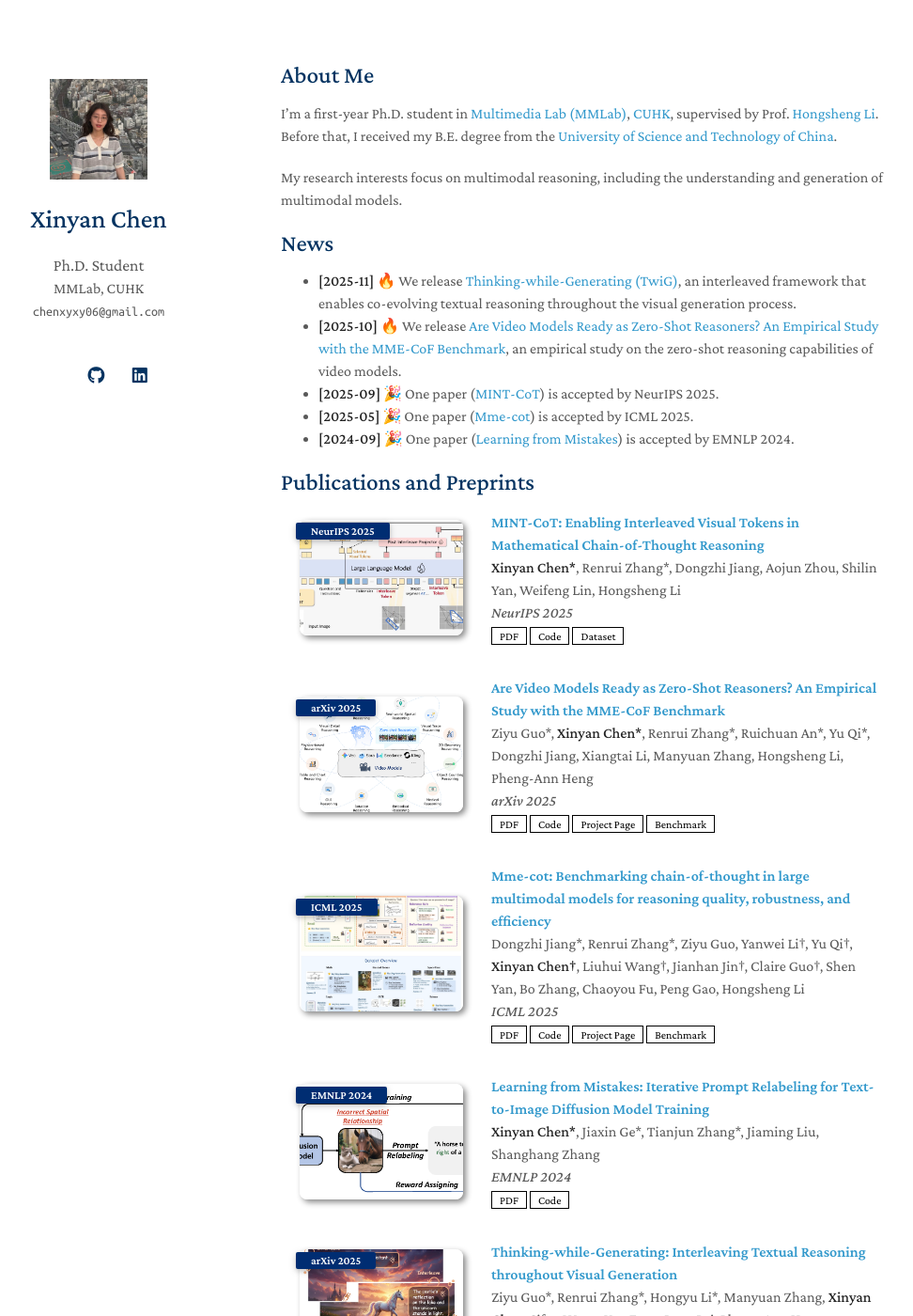
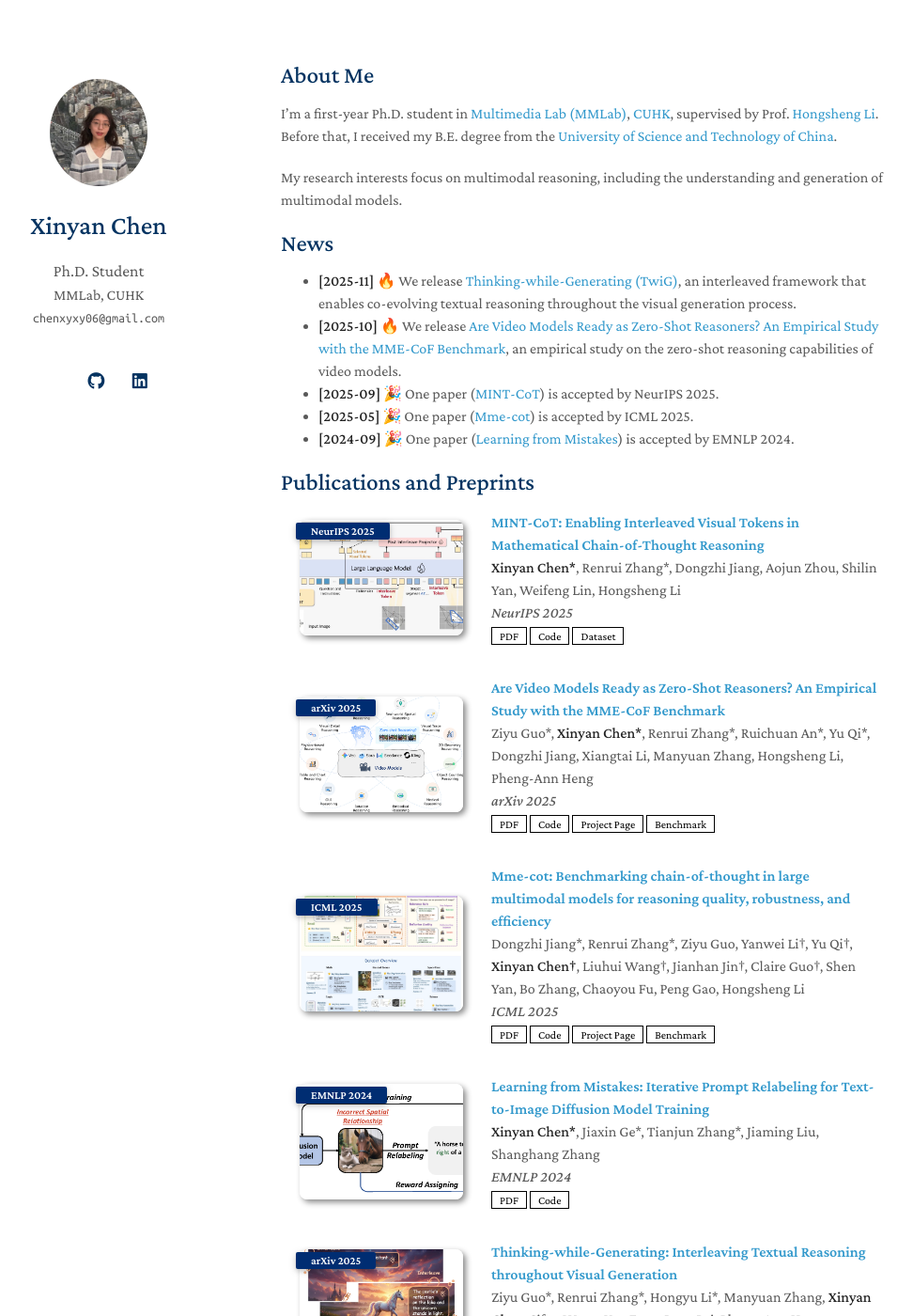
Before and after one commit to xinyan-cxy/xinyan-cxy.github.io, a Jekyll site: the page built from index.md, in a window 1280 px wide and 1400 px high. Shown: the whole window at 94% size, without its empty margins (171-1143 px from the left). Built offline with Jekyll 4.4.1, drawn with Linux system fonts in a browser that asks for light colours; a style sheet for code colours, icons or effects is not loaded; our own code applies the rules of GitHub Pages for plain Markdown files.

Commit message:
Update avatar

```diff
--- a/_config.yml
+++ b/_config.yml
@@ -19,7 +19,7 @@ linkedin: https://www.linkedin.com/in/xinyan-chen-b79678338/
 
 # Images (e.g., your profile picture and your website's favicon)
 # "favicon" and "favicon_dark" are used for the light and dark modes, respectively.
-avatar: ./assets/img/photo1.jpg
+avatar: ./assets/img/photo2.jpg
 favicon: ./assets/img/favicon1.png
 favicon_dark: ./assets/img/favicon1-dark.png
 
--- a/_sass/minimal-light-no-dark-mode.scss
+++ b/_sass/minimal-light-no-dark-mode.scss
@@ -160,7 +160,7 @@ papertitle {
     }
 
     .image.avatar {
-      border-radius: 0;
+      border-radius: 100%;
     }
 
       .image.avatar:before {
@@ -168,7 +168,7 @@ papertitle {
       }
 
       .image.avatar img {
-        border-radius: 0;
+        border-radius: 100%;
         width: 45%;
         padding: 20px;
         // border: 1px solid #ddd;
@@ -420,7 +420,7 @@ footer {
 
 
    .image.avatar img {
-        border-radius: 0;
+        border-radius: 100%;
         width: 117px;
         padding:20px;
       }
@@ -476,7 +476,7 @@ footer {
   }
 
   .image.avatar img {
-      border-radius: 0;
+      border-radius: 100%;
       width: 95px;
       padding:20px;
   }
--- a/_sass/minimal-light.scss
+++ b/_sass/minimal-light.scss
@@ -207,7 +207,7 @@ papertitle {
     }
 
     .image.avatar {
-      border-radius: 0;
+      border-radius: 100%;
     }
 
       .image.avatar:before {
@@ -215,7 +215,7 @@ papertitle {
       }
 
       .image.avatar img {
-        border-radius: 0;
+        border-radius: 100%;
         width: 45%;
         padding: 20px;
         // border: 1px solid #ddd;
@@ -499,7 +499,7 @@ footer {
 
 
    .image.avatar img {
-        border-radius: 0;
+        border-radius: 100%;
         width: 117px;
         padding:20px;
       }
@@ -555,7 +555,7 @@ footer {
   }
 
   .image.avatar img {
-      border-radius: 0;
+      border-radius: 100%;
       width: 95px;
       padding:20px;
   }
--- a/html_source_file/assets/css/style-no-dark-mode.css
+++ b/html_source_file/assets/css/style-no-dark-mode.css
@@ -58,7 +58,7 @@ papertitle { font-weight: 600; font-size: 100%; }
 
 .image.avatar:before { display: none; }
 
-.image.avatar img { border-radius: 0%; width: 45%; padding: 20px; }
+.image.avatar img { border-radius: 100%; width: 45%; padding: 20px; }
 
 #header .image.avatar { margin: 0 0 1em 0; width: 8.00em; }
 
--- a/html_source_file/assets/css/style.css
+++ b/html_source_file/assets/css/style.css
@@ -67,7 +67,7 @@ papertitle { font-weight: 600; font-size: 100%; }
 
 .image.avatar:before { display: none; }
 
-.image.avatar img { border-radius: 0%; width: 45%; padding: 20px; }
+.image.avatar img { border-radius: 100%; width: 45%; padding: 20px; }
 
 #header .image.avatar { margin: 0 0 1em 0; width: 8.00em; }
 
```
Also changed, not shown: assets/img/photo2.jpg (added).
